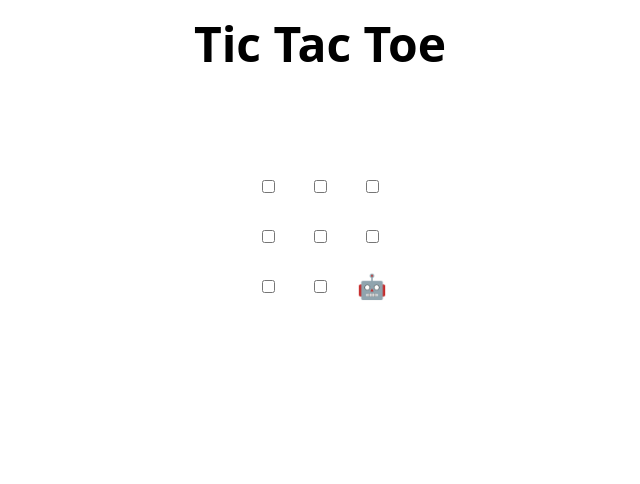
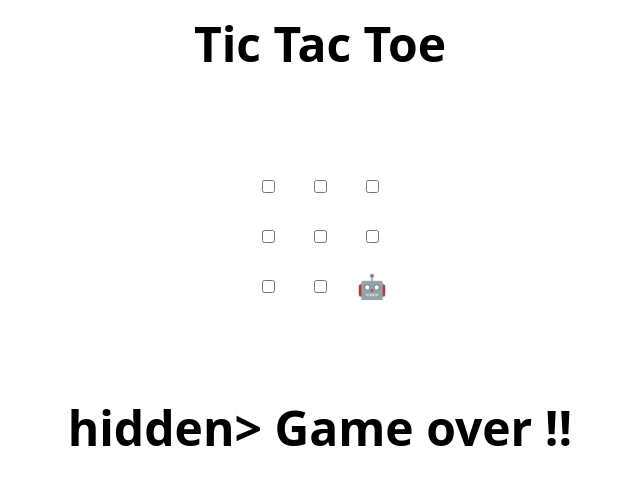
Before and after one commit to idekazuki/Introduction-to-Github4, a plain HTML site: page index.html in a window 1280 px wide. Shown: the whole page, without its empty margins (320-960 px from the left). Drawn offline with Linux system fonts and the light colour scheme.

Commit message:
Update index.html
add h1 title

```diff
--- a/index.html
+++ b/index.html
@@ -48,7 +48,7 @@
 </table>
 
 <h2 hidden>Game over, refresh to play again 🧑‍💻 🤖!</h2>
-
+<h1> hidden> Game over !! </h1>
 <script>
   // Initialization
   const boxes = Array.from(document.querySelectorAll('td'))
```
